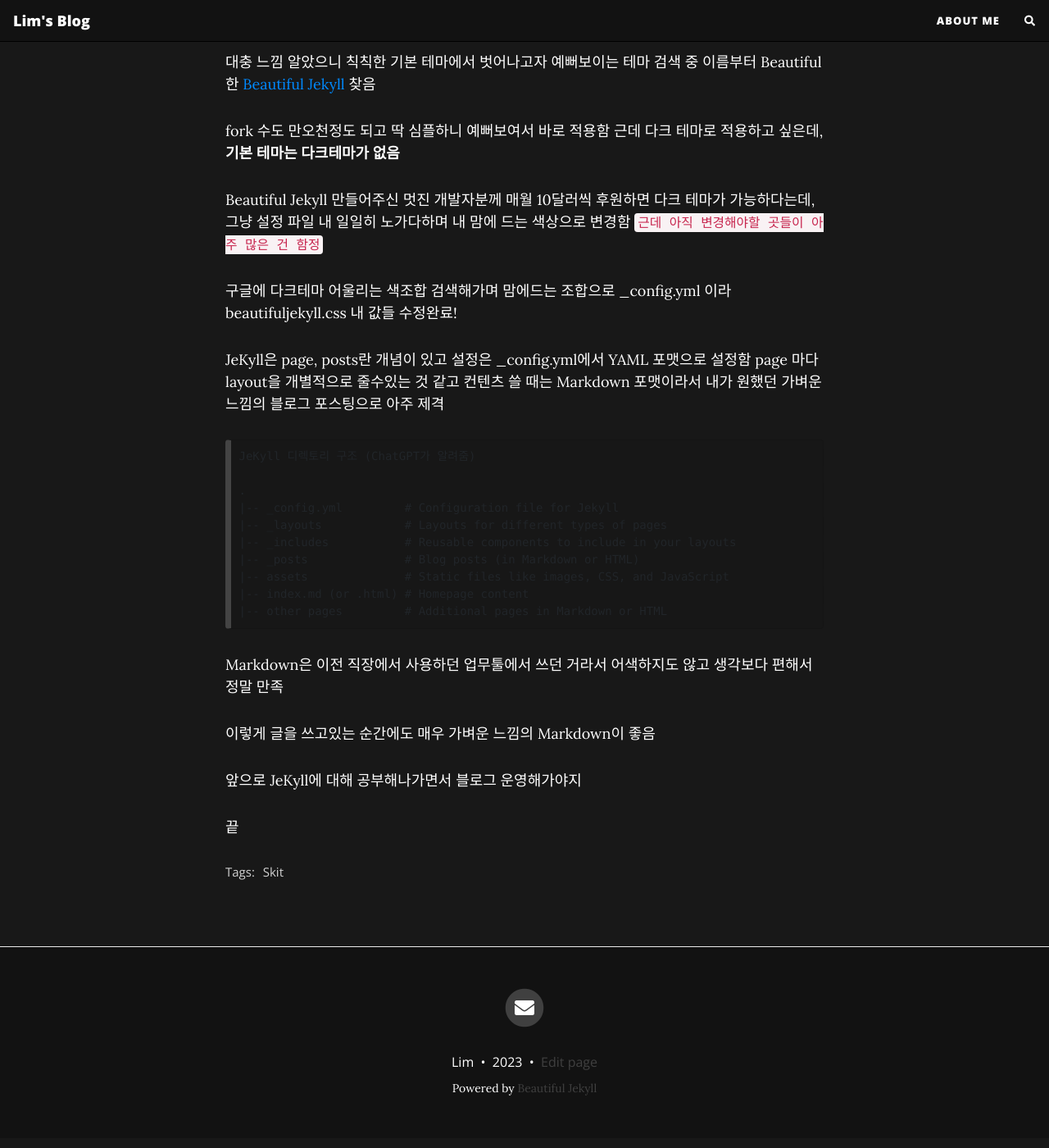
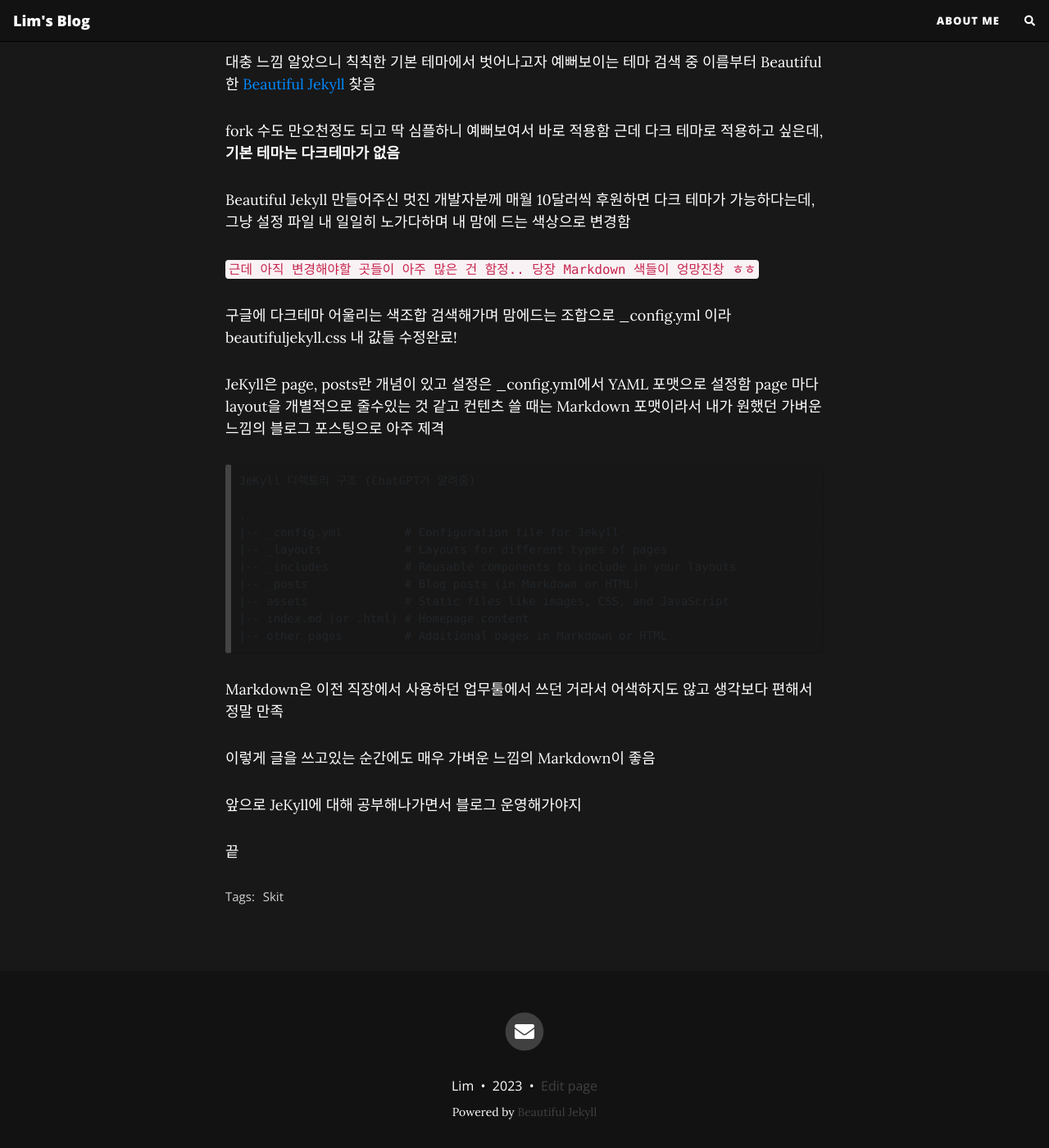
Before and after one commit to namjatiffk/namjatiffk.github.io, a Jekyll site: the page built from _posts/2023-11-18-first.md, in a window 1280 px wide and 1400 px high, scrolled down 494 px. Shown: the whole window at 82% size. Built offline with Jekyll 4.4.1, drawn with Linux system fonts in a browser that asks for light colours; nearby versions of some CDN libraries; comment, search, counter and statistics services are not loaded.

Commit message:
Edit content in a post Anotate a border of bottom

```diff
--- a/_posts/2023-11-18-first.md
+++ b/_posts/2023-11-18-first.md
@@ -17,7 +17,8 @@ fork 수도 만오천정도 되고 딱 심플하니 예뻐보여서 바로 적
 근데 다크 테마로 적용하고 싶은데, **기본 테마는 다크테마가 없음**
 
 Beautiful Jekyll 만들어주신 멋진 개발자분께 매월 10달러씩 후원하면 다크 테마가 가능하다는데, 그냥 설정 파일 내 일일히 노가다하며 내 맘에 드는 색상으로 변경함
-`근데 아직 변경해야할 곳들이 아주 많은 건 함정`
+
+`근데 아직 변경해야할 곳들이 아주 많은 건 함정.. 당장 Markdown 색들이 엉망진창 ㅎㅎ`
 
 구글에 다크테마 어울리는 색조합 검색해가며 맘에드는 조합으로 _config.yml 이라 beautifuljekyll.css 내 값들 수정완료!
 
--- a/assets/css/beautifuljekyll.css
+++ b/assets/css/beautifuljekyll.css
@@ -386,7 +386,7 @@ img {
 
 footer {
   padding: 1.875rem 0;
-  border-top: 1px #EAEAEA solid;
+  /* border-top: 1px #EAEAEA solid; */
   margin-top: 3.125rem;
   font-size: 0.875rem;
   background-color: {{ site.footer-col | default: "#EAEAEA" }};
```
